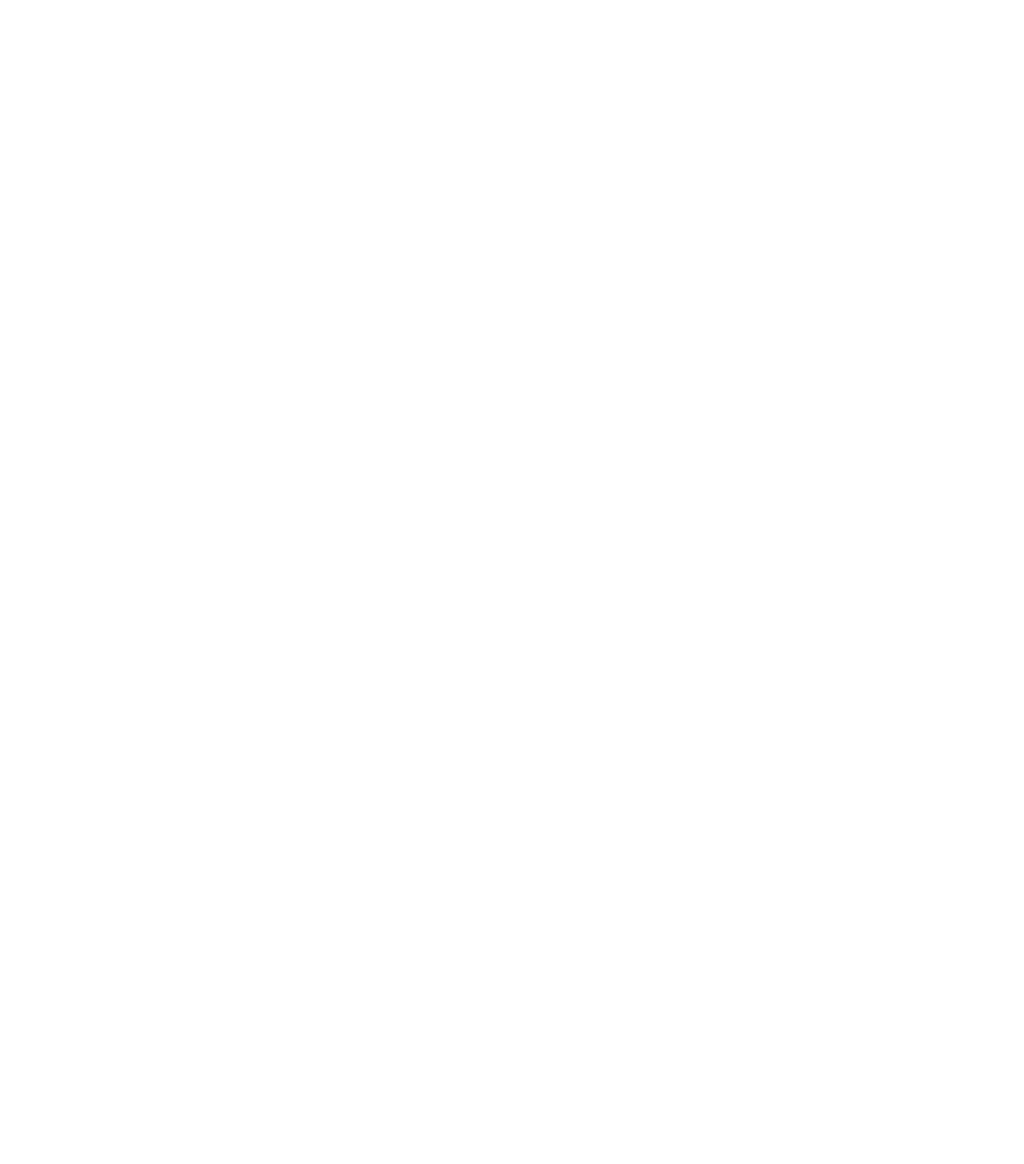
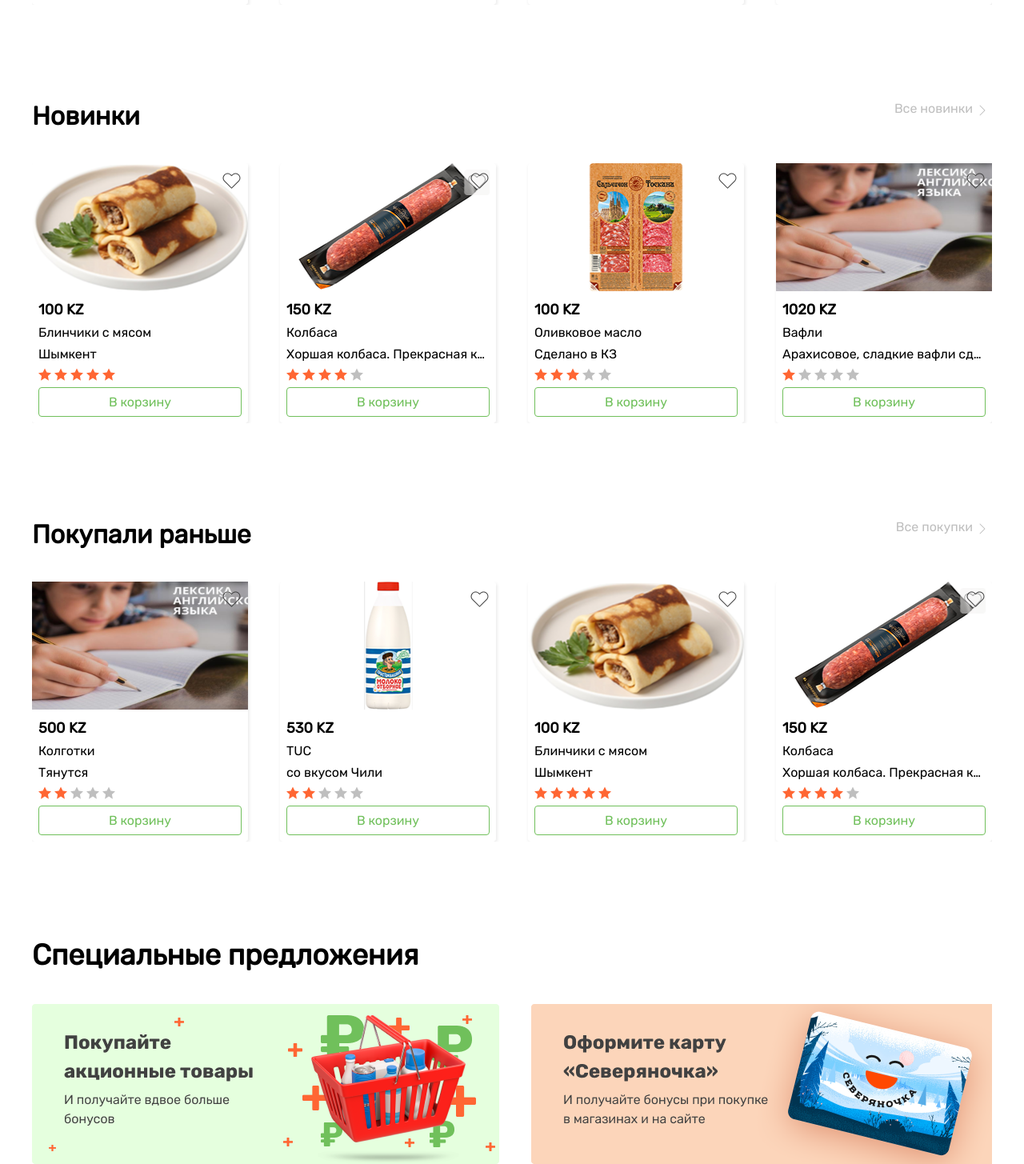
Before and after one commit to GDK1995/severyanochka-1, a Vue app: page / in a window 1280 px wide. Shown: the part 826-2281 px from the top of the page at 80% size. Before the commit the page ends 800 px from the top, so only its background shows below. Built offline with nearby package versions, Linux system fonts and the light colour scheme.

Commit message:
special banner

```diff
--- a/src/assets/css/_pages.scss
+++ b/src/assets/css/_pages.scss
@@ -110,9 +110,26 @@
 .parts {
     display: flex;
     flex-direction: column;
-    width: var(--widthInContent);
+    max-width: var(--widthInContent);
     margin-inline: auto;
     gap: 40px;
+    width: 300px;
+
+    @include media($sm) {
+        width: 500px;
+    }
+
+    @include media($md) {
+        width: 600px;
+    }
+
+    @include media($lg) {
+        width: 900px;
+    }
+
+    @include media($xl) {
+        width: unset;
+    }
 }
 
 .parts_header {
@@ -137,4 +154,14 @@
 .parts_list {
     display: flex;
     gap: 40px;
+    flex-wrap: nowrap;
+    scroll-snap-type: x mandatory;
+    overflow-x: auto;
 }
+
+// main
+main {
+    display: flex;
+    flex-direction: column;
+    gap: 120px;
+}
--- a/src/assets/css/_tools.scss
+++ b/src/assets/css/_tools.scss
@@ -11,6 +11,25 @@
 
     img {
         margin: 20px auto;
+        width: 100%;
+    }
+}
+
+.special_banner {
+    display: flex;
+    gap: 40px;
+    flex-direction: column;
+    max-width: var(--widthInContent);
+    margin-inline: auto;
+}
+
+.special_banner_img {
+    display: flex;
+    gap: 40px;
+    overflow: auto;
+    flex-wrap: nowrap;
+
+    img {
         width: 100%;
     }
 }
--- /dev/null
+++ b/src/components/banner/SpecialBanner.vue
@@ -0,0 +1,16 @@
+<script setup lang="ts">
+const imgs = ['/banners/banner1.png', '/banners/banner2.png']
+</script>
+
+<template>
+  <div class="special_banner">
+    <h2 class="text_m_header">Специальные предложения</h2>
+    <figure class="special_banner_img">
+      <img
+        v-for="img in imgs"
+        :key="img"
+        :src="img"
+        alt="special">
+    </figure>
+  </div>
+</template>
--- a/src/components/items/Card.vue
+++ b/src/components/items/Card.vue
@@ -6,7 +6,8 @@ import RateStars from './RateStars.vue'
 import SaleLabel from './SaleLabel.vue'
 
 const props = defineProps<{
-  product: object
+  product: Object,
+  type: String
 }>()
 </script>
 
@@ -15,17 +16,17 @@ const props = defineProps<{
     <figure class="card_cover">
       <img width="270px" height="160px" :src="product.image" :alt="product.title">
       <div class="card_fav" v-html="FAV"/>
-      <SaleLabel class="card_sale"/>
+      <SaleLabel v-if="type === 'sale'" class="card_sale"/>
     </figure>
     <div class="card_desc">
       <div class="card_price">
         <div>
           <p class="text_m_bold">{{product.price}} {{product.currency}}</p>
-          <span>С картой</span>
+          <span v-if="type === 'sale'">{{$t('with_card')}}</span>
         </div>
-        <div>
+        <div v-if="type === 'sale'">
           <p class="text_s">{{product.sale_price}} {{product.currency}}</p>
-          <span>Основная</span>
+          <span>{{$t('ordinary')}}</span>
         </div>
       </div>
       <h3 class="text_s card_titles">{{ product.title }}</h3>
--- a/src/components/lists/PartList.vue
+++ b/src/components/lists/PartList.vue
@@ -1,25 +1,40 @@
 <script lang="ts" setup>
-import { computed } from 'vue'
-import { useProductStore } from './../../store/product'
+import { defineProps } from 'vue'
 import { ARROW } from './../../store/icons'
 import Card from './../../components/items/Card.vue'
 
-const productStore = useProductStore()
-const limited = computed(() => productStore.limitedSaleProducts)
+type productItem = {
+  id: number,
+  title: string,
+  desc: string,
+  rate: number,
+  price: number,
+  sale_price: number,
+  currency: string,
+  image: string
+}
+
+const props = defineProps<{
+  products: productItem[],
+  type: String,
+  title: String,
+  linkTitle: String,
+  link: String
+}>()
 </script>
 
 <template>
   <div class="parts">
     <div class="parts_header">
-      <h1>Акции</h1>
-      <router-link to="">
-        Все акции
+      <h1>{{props.title}}</h1>
+      <router-link :to="props.link">
+        {{props.linkTitle}}
         <div v-html="ARROW"/>
       </router-link>
     </div>
     <ul class="parts_list">
-      <li v-for="(product, index) in limited" :key="product + index">
-        <Card :product="product"/>
+      <li v-for="(product, index) in props.products" :key="product + index">
+        <Card :product="product" :type="type"/>
       </li>
     </ul>
   </div>
--- a/src/store/data.ts
+++ b/src/store/data.ts
@@ -46,7 +46,7 @@ export const products = [
     desc: 'Сделано в КЗ',
     rate: 3,
     price: 100,
-    sale_price: 50,
+    sale_price: 0,
     currency: 'KZ',
     image: '/products/butter.png'
   },
@@ -63,7 +63,7 @@ export const products = [
   {
     id: 5,
     title: 'Колготки',
-    desc: '',
+    desc: 'Тянутся',
     rate: 2,
     price: 500,
     sale_price: 150,
@@ -73,11 +73,31 @@ export const products = [
   {
     id: 6,
     title: 'Молоко',
-    desc: '',
+    desc: 'Вкусное молоко',
     rate: 3,
     price: 100,
     sale_price: 50,
     currency: 'KZ',
     image: '/products/image1.png'
+  },
+  {
+    id: 7,
+    title: 'Газированная вода',
+    desc: 'лечебно-столовая азотная акротерма',
+    rate: 3,
+    price: 330,
+    sale_price: 0,
+    currency: 'KZ',
+    image: '/products/kolbasa.png'
+  },
+  {
+    id: 8,
+    title: 'TUC',
+    desc: 'со вкусом Чили',
+    rate: 2,
+    price: 530,
+    sale_price: 0,
+    currency: 'KZ',
+    image: '/products/image1.png'
   }
 ]
--- a/src/store/i18n.js
+++ b/src/store/i18n.js
@@ -10,7 +10,15 @@ const messages = {
     profile: 'Профиль',
     logout: 'Выйти',
     login: 'Войти',
-    to_cart: 'В корзину'
+    to_cart: 'В корзину',
+    sales: 'Акции',
+    all_sales: 'Все акции',
+    with_card: 'С картой',
+    ordinary: 'Обычная',
+    new_items: 'Новинки',
+    bought_before: 'Покупали раньше',
+    all_new_items: 'Все новинки',
+    all_bought_before: 'Все покупки'
   },
   en: {
     sever: 'Северяночка',
@@ -23,7 +31,15 @@ const messages = {
     profile: 'Profile',
     logout: 'Logout',
     login: 'Login',
-    to_cart: 'Add to cart'
+    to_cart: 'Add to cart',
+    sales: 'Sales',
+    all_sales: 'All sale',
+    with_card: 'With card',
+    ordinary: 'Ordinary',
+    new_items: 'New items',
+    bought_before: 'Bought before',
+    all_new_items: 'All new items',
+    all_bought_before: 'All purchases'
   },
   kz: {
     sever: 'Северяночка',
@@ -36,7 +52,15 @@ const messages = {
     profile: 'Профиль',
     logout: 'Шығу',
     login: 'Кіру',
-    to_cart: 'Себетке'
+    to_cart: 'Себетке',
+    sales: 'Акции',
+    all_sales: 'Барлық акциялар',
+    with_card: 'Картамен',
+    ordinary: 'Кәдімгі',
+    new_items: 'Жаңа тауар',
+    bought_before: 'Бұрын сатып алған',
+    all_new_items: 'Бар жаңа тауарлар',
+    all_bought_before: 'Бар сатып алулар'
   }
 }
 
--- a/src/store/product.ts
+++ b/src/store/product.ts
@@ -6,6 +6,8 @@ export const useProductStore = defineStore('product', {
     products: allProducts
   }),
   getters: {
-    limitedSaleProducts: (state) => state.products.filter(product => product.sale_price).slice(0, 4)
+    limitedProducts: (state) => state.products.slice(0, 4),
+    limitedSaleProducts: (state) => state.products.filter(product => product.sale_price).slice(0, 4),
+    shuffledProducts: (state) => [...state.products].sort(() => Math.random() - 0.5).slice(0, 4)
   }
 })
--- a/src/views/Main.vue
+++ b/src/views/Main.vue
@@ -1,11 +1,60 @@
 <script setup lang="ts">
+import { computed } from 'vue'
+import { useProductStore } from './../store/product'
 import MainBanner from './../components/banner/MainBanner.vue'
+import SpecialBanner from './../components/banner/SpecialBanner.vue'
 import PartList from './../components/lists/PartList.vue'
+import { useI18n } from 'vue-i18n'
+
+const { t } = useI18n()
+
+const productStore = useProductStore()
+const limitedProducts = computed(() => productStore.limitedProducts)
+const limitedSaleProducts = computed(() => productStore.limitedSaleProducts)
+const shuffledProducts = computed(() => productStore.shuffledProducts)
+
+const products = [limitedSaleProducts, limitedProducts, shuffledProducts]
+
+type titleItem = {
+  title: string,
+  linkTitle: string,
+  link: string,
+  type: string
+}
+
+const listTitels: titleItem[] = [
+  {
+    title: `${t('sales')}`,
+    linkTitle: `${t('all_sales')}`,
+    link: '',
+    type: 'sale'
+  },
+  {
+    title: `${t('new_items')}`,
+    linkTitle: `${t('all_new_items')}`,
+    link: '',
+    type: 'news'
+  },
+  {
+    title: `${t('bought_before')}`,
+    linkTitle: `${t('all_bought_before')}`,
+    link: '',
+    type: 'last_bought'
+  }
+]
 </script>
 
 <template>
   <main>
     <MainBanner />
-    <PartList />
+    <PartList
+      v-for="(item, index) in listTitels"
+      :key="item + index"
+      :type="item.type"
+      :title="item.title"
+      :link-title="item.linkTitle"
+      :link="item.link"
+      :products="products[index].value"/>
+    <SpecialBanner />
   </main>
 </template>
```
Also changed, not shown: public/banners/banner1.png (added), public/banners/banner2.png (added).
